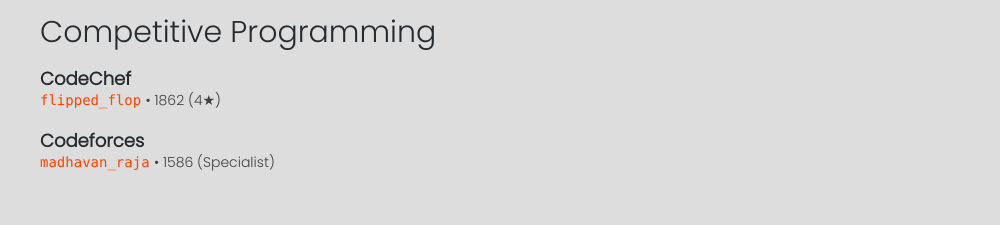
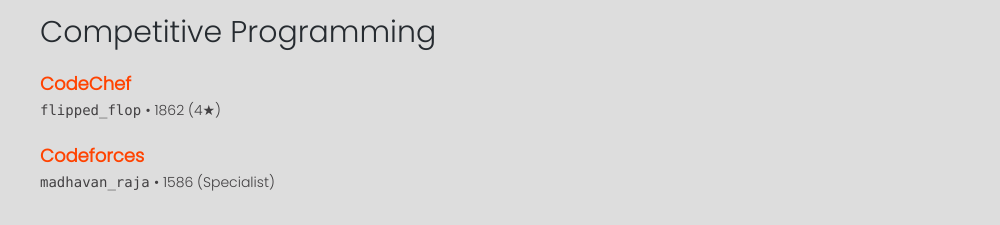
Before and after one commit to madhavan-raja/madhavan-raja.github.io, a Svelte app: page / in a window 1280 px wide. Shown: the part 428-653 px from the top of the page, without its empty margins (280-1280 px from the left). Built offline with nearby package versions, Linux system fonts and the light colour scheme.

Commit message:
Made the competitive programming card consistent

```diff
--- a/src/CompetitiveProgramming/CompetitiveProgrammingCard.svelte
+++ b/src/CompetitiveProgramming/CompetitiveProgrammingCard.svelte
@@ -6,14 +6,19 @@
   export let ratingDescription;
 </script>
 
-<div>
-  <h3 class="text-item-heading">{platformName}</h3>
+<div class="group">
+  <a href={link}>
+    <h3 class="text-sm sm:text-lg font-semibold text-link">{platformName}</h3>
 
-  <a class="text-sm font-mono text-link print:text-vivid" href={link}>
-    {username}
+    <a
+      class="text-sm font-mono text-muted group-hover:text-link print:text-vivid"
+      href={link}
+    >
+      {username}
+    </a>
+    <span class="text-sm text-muted group-hover:text-link">
+      &bull; {rating} ({ratingDescription})
+    </span>
+    <div class="text-sm text-link hidden print:block">{link}</div>
   </a>
-  <span class="text-sm text-muted">
-    &bull; {rating} ({ratingDescription})
-  </span>
-  <div class="text-sm text-link hidden print:block">{link}</div>
 </div>
```
Also changed, not shown: public/build/bundle.js, 1 other file (tests, documents, lock files or other folders).
